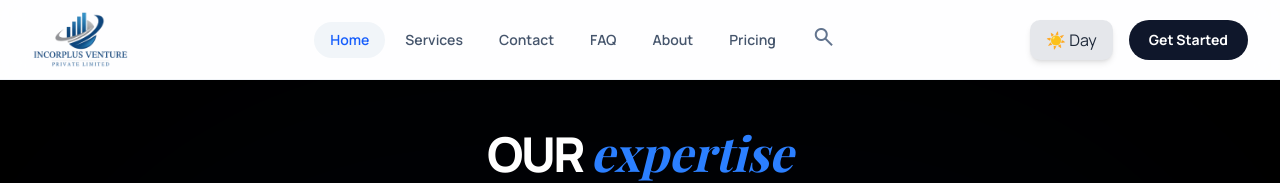
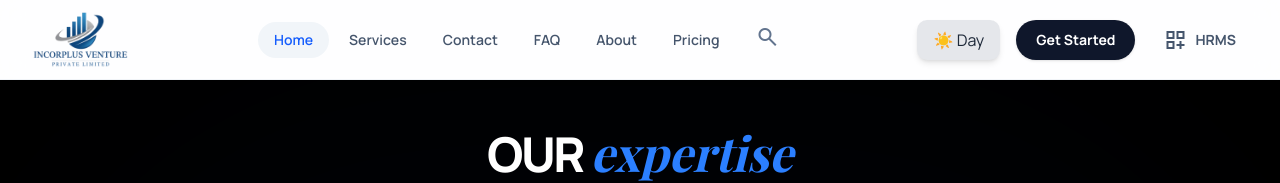
Before and after one commit to pigopi-pvt-ltd/Incorplus, a React (Vite) app: page / in a window 1280 px wide. Shown: the top 183 px of the page. Built offline with nearby package versions, Linux system fonts and the light colour scheme; a web font is replaced by a local one.

Commit message:
Added the hrms link

```diff
--- a/src/Components/Navbar/Navbar.jsx
+++ b/src/Components/Navbar/Navbar.jsx
@@ -79,15 +79,13 @@ const Navbar = () => {
 
     // --- Original Styles ---
     const navLinkClasses = ({ isActive }) =>
-    `px-4 py-2 text-sm font-semibold transition-all rounded-full flex items-center ${
-      isActive
+        `px-4 py-2 text-sm font-semibold transition-all rounded-full flex items-center ${isActive
             ? "text-blue-600 bg-slate-100 dark:bg-slate-800 dark:text-blue-400"
             : "text-slate-600 dark:text-slate-300 hover:text-blue-600 dark:hover:text-blue-400 hover:bg-slate-100 dark:hover:bg-slate-800"
         }`
 
     const mobileLinkClasses = ({ isActive }) =>
-    `w-full px-5 py-3 text-base font-bold transition-all rounded-xl flex items-center gap-3 ${
-      isActive
+        `w-full px-5 py-3 text-base font-bold transition-all rounded-xl flex items-center gap-3 ${isActive
             ? "text-blue-600 bg-blue-50/50 dark:bg-blue-900/20 dark:text-blue-400"
             : "text-slate-600 dark:text-slate-300 active:bg-slate-100 dark:active:bg-slate-800"
         }`
@@ -224,14 +222,28 @@ const Navbar = () => {
                     </div>
 
                     {/* Header Action Buttons */}
-          <div className="flex items-center gap-4">
+                    <div className="flex items-center gap-2 md:gap-4">
                         <DarkModeToggle />
+
+
                         <button
                             onClick={() => setIsOpenModal(true)}
-              className="hidden md:block bg-slate-900 dark:bg-white text-white dark:text-slate-900 hover:bg-blue-600 dark:hover:bg-slate-200 text-sm font-bold px-5 py-2.5 rounded-full transition-all"
+                            className="hidden md:block bg-slate-900 dark:bg-white text-white dark:text-slate-900 hover:bg-blue-600 dark:hover:bg-slate-200 text-sm font-bold px-5 py-2.5 rounded-full transition-all shadow-sm active:scale-95"
                         >
                             Get Started
                         </button>
+                        {/* New HRMS Button */}
+                        <a
+                            href="https://hrms-incorp.pigo-pi.com"
+                            target="_blank"
+                            rel="noopener noreferrer"
+                            className="hidden lg:flex items-center gap-2 text-slate-600 dark:text-slate-300 hover:text-blue-600 dark:hover:text-blue-400 text-sm font-bold px-3 py-2 transition-all"
+                        >
+                            <span className="material-symbols-outlined text-xl">dashboard_customize</span>
+                            HRMS
+                        </a>
+
+
                         <div className="md:hidden">
                             <button
                                 onClick={() => setIsMobileMenuOpen(true)}
@@ -240,8 +252,7 @@ const Navbar = () => {
                                 <span className="material-symbols-outlined text-3xl">menu</span>
                             </button>
                         </div>
-          </div>
-        </div>
+                    </div>        </div>
             </div>
 
             {/* Mobile Drawer */}
```
Lines whose indentation alone changed are shown as unchanged.
